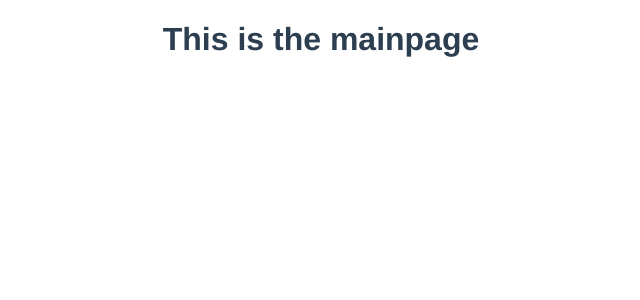
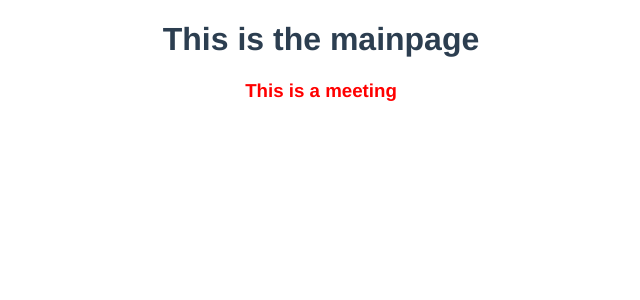
Before and after one commit to jensengbg-ali-suliman/webmeet, a Vue app: page / in a window 1280 px wide. Shown: the top 300 px of the page, without its empty margins (319-959 px from the left). Built offline with nearby package versions, Linux system fonts and the light colour scheme.

Commit message:
Update Home.vue

```diff
--- a/src/views/Home.vue
+++ b/src/views/Home.vue
@@ -2,17 +2,18 @@
   <div class="home">
     <div class="wrapper">
       <h1>This is the mainpage</h1>
+      <Meeting />
     </div>
   </div>
 </template>
 
 <script>
 // @ is an alias to /src
-import Meeting from "@/components/Meeting.vue";
+import Meeting from '@/components/Meeting.vue'
 export default {
-  name: "Home",
+  name: 'Home',
   components: {
-    Meeting
-  }
-};
+    Meeting,
+  },
+}
 </script>
```
